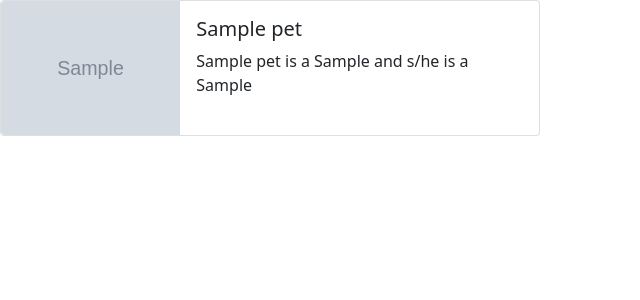
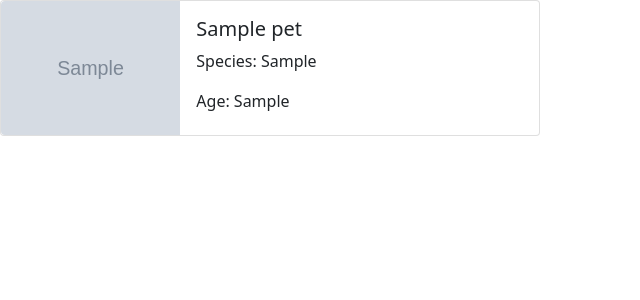
Before and after one commit to lancelee2885/flaks-adoption, a Flask app: page /1 in a window 1280 px wide. Shown: the top 300 px of the page, without its empty margins (0-640 px from the left). Run offline with Flask 2, Linux system fonts and the light colour scheme; tables that the repository leaves empty hold one stand-in row (values such as "Sample post"); grey boxes marked "Sample" are stand-in pictures.

Commit message:
step6 partially completed

```diff
--- a/templates/pet_info.html
+++ b/templates/pet_info.html
@@ -10,7 +10,8 @@
       <div class="col-md-8">
         <div class="card-body">
           <h5 class="card-title">{{pet.name}}</h5>
-          <p class="card-text">{{pet.name}} is a {{pet.species}} and s/he is a {{pet.age}}</p>
+          <p class="card-text">Species: {{pet.species}}</p>
+          <p class="card-text">Age: {{pet.age}}</p>
         </div>
       </div>
     </div>
```
